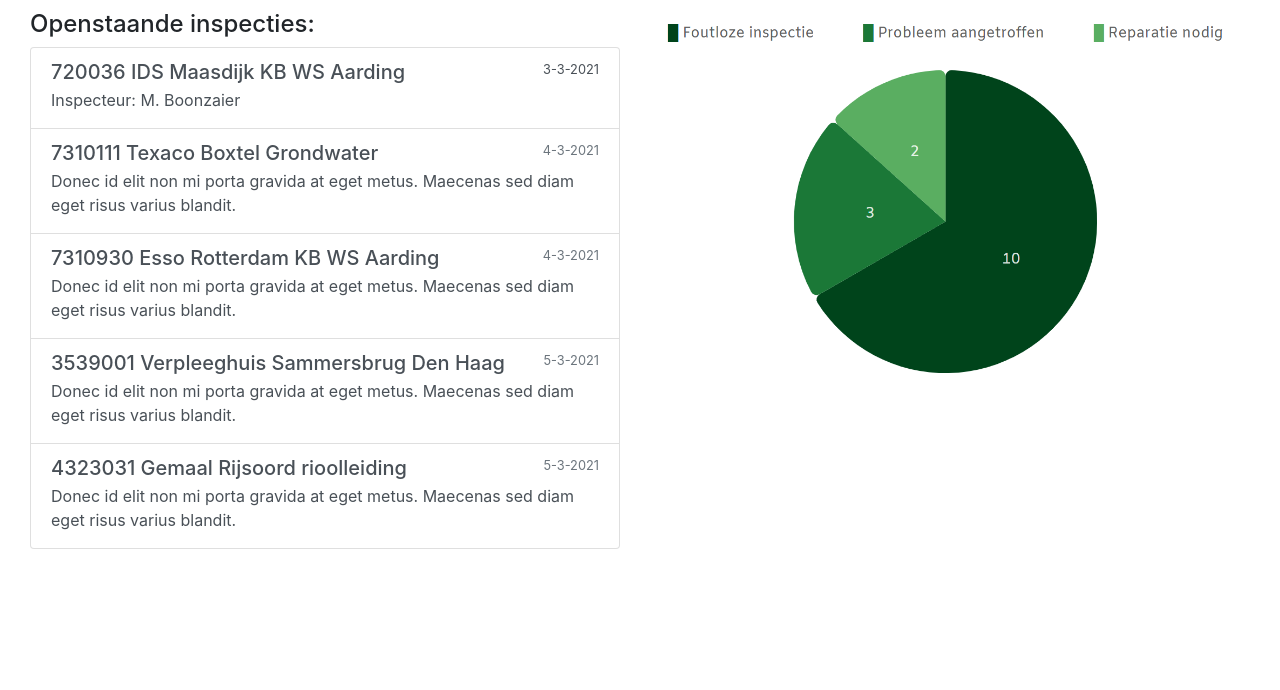
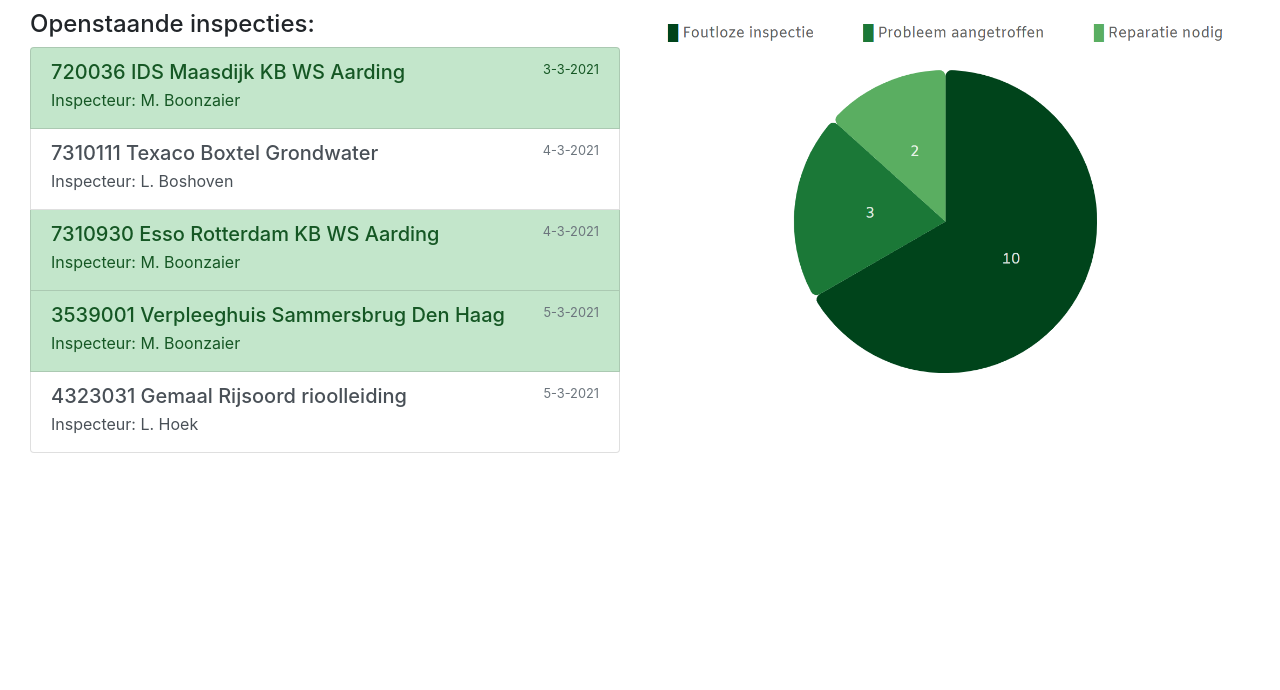
Before and after one commit to jaspervl23/vandervelde, a plain HTML site: page webpage/main.html in a window 1280 px wide. Shown: the part 110-800 px from the top of the page. Drawn offline with nearby package versions, Linux system fonts and the light colour scheme.

Commit message:
small changes

```diff
--- a/webpage/main.html
+++ b/webpage/main.html
@@ -3,9 +3,10 @@
 <head>
 <meta charset="utf-8">
 <meta name="viewport" content="width=device-width, initial-scale=1, shrink-to-fit=no">
-<title>Bootstrap Simple Login Form</title>
+<title>Vandervelde • Home</title>
 <link rel="stylesheet" href="https://stackpath.bootstrapcdn.com/bootstrap/4.5.0/css/bootstrap.min.css">
 <link rel="stylesheet" href="https://maxcdn.bootstrapcdn.com/font-awesome/4.7.0/css/font-awesome.min.css">
+<link rel="icon" href="vdv.png">
 <script src="https://code.jquery.com/jquery-3.5.1.min.js"></script>
 <script src="https://cdn.jsdelivr.net/npm/popper.js@1.16.0/dist/umd/popper.min.js"></script>
 <script src="https://stackpath.bootstrapcdn.com/bootstrap/4.5.0/js/bootstrap.min.js"></script>
@@ -53,8 +54,11 @@
       <a class="nav-item nav-link active" href="main.html">Home <span class="sr-only">(current)</span></a>
       <a class="nav-item nav-link" href="formulieren.html">Formulieren</a>
       <a class="nav-item nav-link" href="planning.html">Planning</a>
+
     </div>
+
   </div>
+  <h5 style="float:right; padding-right:20px; ">Welkom, M. Boonzaier!</h5>
 </nav>
 
 
@@ -62,7 +66,7 @@
     <div class="col-sm">
       <h4 id="text" style="margin-bottom: 10px:">Openstaande inspecties:</h4>
 	  <div class="list-group">
-		<a href="#" class="list-group-item list-group-item-action flex-column align-items-start">
+		<a href="#" class="list-group-item list-group-item-action flex-column align-items-start list-group-item-success">
 			<div class="d-flex w-100 justify-content-between">
 				<h5 class="mb-1">720036 IDS Maasdijk KB WS Aarding</h5>
 				<small>3-3-2021</small>
@@ -75,31 +79,31 @@
 				<h5 class="mb-1">7310111 Texaco Boxtel Grondwater</h5>
 				<small class="text-muted">4-3-2021</small>
 			</div>
-			<p class="mb-1">Donec id elit non mi porta gravida at eget metus. Maecenas sed diam eget risus varius blandit.</p>
+			<p class="mb-1">Inspecteur: L. Boshoven</p>
 
 		</a>
-		<a href="#" class="list-group-item list-group-item-action flex-column align-items-start">
+		<a href="#" class="list-group-item list-group-item-action flex-column align-items-start list-group-item-success">
 			<div class="d-flex w-100 justify-content-between">
 				<h5 class="mb-1">7310930 Esso Rotterdam KB WS Aarding</h5>
 				<small class="text-muted">4-3-2021</small>
 			</div>
-			<p class="mb-1">Donec id elit non mi porta gravida at eget metus. Maecenas sed diam eget risus varius blandit.</p>
+			<p class="mb-1">Inspecteur: M. Boonzaier</p>
 
 		</a>
-		<a href="#" class="list-group-item list-group-item-action flex-column align-items-start">
+		<a href="#" class="list-group-item list-group-item-action flex-column align-items-start list-group-item-success">
 			<div class="d-flex w-100 justify-content-between">
 				<h5 class="mb-1">3539001 Verpleeghuis Sammersbrug Den Haag</h5>
 				<small class="text-muted">5-3-2021</small>
 			</div>
-			<p class="mb-1">Donec id elit non mi porta gravida at eget metus. Maecenas sed diam eget risus varius blandit.</p>
+			<p class="mb-1">Inspecteur: M. Boonzaier</p>
 
 		</a>
-		<a href="#" class="list-group-item list-group-item-action flex-column align-items-start">
+		<a href="#" class="list-group-item list-group-item-action flex-column align-items-start ">
 			<div class="d-flex w-100 justify-content-between">
 				<h5 class="mb-1">4323031 Gemaal Rijsoord rioolleiding</h5>
 				<small class="text-muted">5-3-2021</small>
 			</div>
-			<p class="mb-1">Donec id elit non mi porta gravida at eget metus. Maecenas sed diam eget risus varius blandit.</p>
+			<p class="mb-1">Inspecteur: L. Hoek</p>
 
 		</a>
 
```
Also changed, not shown: webpage/form_example.html (+3 -2 lines), webpage/formulieren.html (+3 -1 lines), webpage/login.html (+2 -1 lines), webpage/planning.html (+5 -1 lines).
